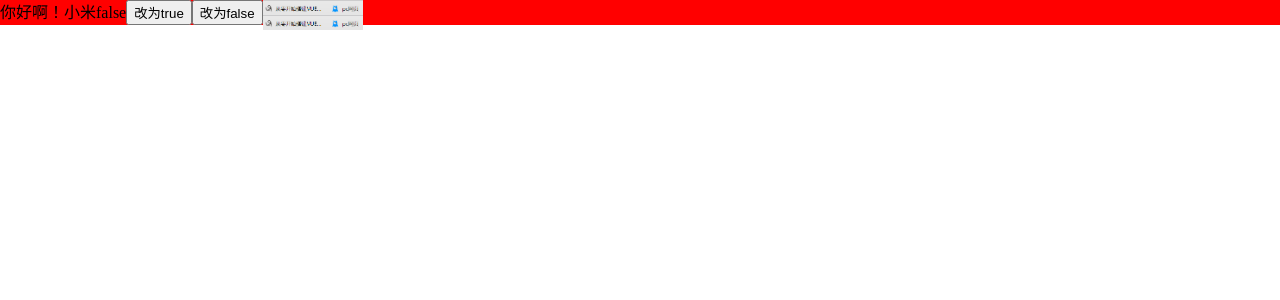
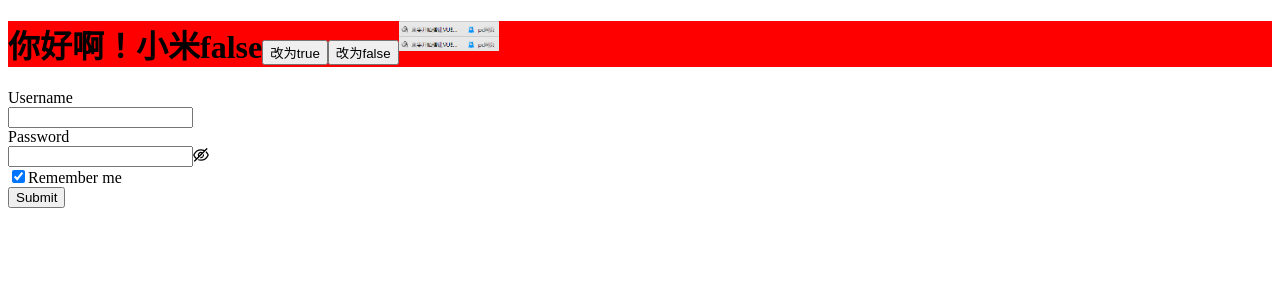
Before and after one commit to qiweile/react-app, a React (Create React App) app: page /login in a window 1280 px wide. Shown: the top 300 px of the page. Built offline with nearby package versions, Linux system fonts and the light colour scheme.

Commit message:
引入antdui，实现登录数据收集

```diff
--- a/package.json
+++ b/package.json
@@ -6,8 +6,10 @@
     "@testing-library/jest-dom": "^5.11.4",
     "@testing-library/react": "^11.1.0",
     "@testing-library/user-event": "^12.1.10",
+    "antd": "^4.11.1",
     "axios": "^0.21.1",
     "immutable": "^4.0.0-rc.12",
+    "rc-form-hooks": "^0.0.1-beta.18",
     "react": "^17.0.1",
     "react-dom": "^17.0.1",
     "react-redux": "^7.2.2",
--- a/src/App.js
+++ b/src/App.js
@@ -5,14 +5,16 @@
 import Header from './common/header'
 import Home from './pages/home'
 import Detail from './pages/detail'
+import Login from './pages/login'
 function App() {
     return (
         <Provider store={store}>
             <Globalstyle />
             <Header />
             <BrowserRouter>
-                <Route path="/" exact component={Home}></Route>
-                <Route path="/detail" exact component={Detail}></Route>
+                <Route path="/" exact component={Home}>去首页</Route>
+                <Route path="/detail" exact component={Detail}>去详情页</Route>
+                <Route path="/login" exact component={Login}></Route>
             </BrowserRouter>
         </Provider>
     );
--- a/src/pages/login/index.js
+++ b/src/pages/login/index.js
@@ -0,0 +1,75 @@
+import { Form, Input, Button, Checkbox } from 'antd';
+import { connect } from 'react-redux'
+const layout = {
+    labelCol: {
+        span: 8,
+    },
+    wrapperCol: {
+        span: 16,
+    },
+};
+const tailLayout = {
+    wrapperCol: {
+        offset: 8,
+        span: 16,
+    },
+};
+
+const Login = props => {
+    const onFinish = (values) => {
+        console.log('Success:', values);
+        const action = {
+            type: 'change_login',
+            login: values
+        }
+        props.changeLogin(action)
+    };
+
+    const onFinishFailed = (errorInfo) => {
+        console.log('Failed:', errorInfo);
+    };
+
+    return (
+        <Form
+            {...layout}
+            name="basic"
+            initialValues={{ remember: true, }}
+            onFinish={onFinish}
+            onFinishFailed={onFinishFailed}
+        >
+            <Form.Item label="Username" name="username"
+                rules={[ { required: true, message: 'Please input your username!', }, ]}
+            >
+                <Input />
+            </Form.Item>
+
+            <Form.Item label="Password" name="password"
+                rules={[ { required: true, message: 'Please input your password!', }, ]}
+            >
+                <Input.Password />
+            </Form.Item>
+
+            <Form.Item {...tailLayout} name="remember" valuePropName="checked">
+                <Checkbox>Remember me</Checkbox>
+            </Form.Item>
+
+            <Form.Item {...tailLayout}>
+                <Button type="primary" htmlType="submit">
+                    Submit
+        </Button>
+            </Form.Item>
+        </Form>
+    );
+};
+const mapStateToProps = (state) => {
+    return {
+        // 使用了immutable 管理 state 数据就要用 get() 方法拿数据
+        isLogin: state.login.get('login'),
+    }
+}
+const mapDispathToProps = (dispatch) => ({
+    changeLogin(action) {
+        dispatch(action)
+    }
+})
+export default connect(mapStateToProps, mapDispathToProps)(Login)
--- a/src/pages/login/store/reducer.js
+++ b/src/pages/login/store/reducer.js
@@ -0,0 +1,13 @@
+import { fromJS } from 'immutable'
+const defaultState = fromJS({
+    login: {}
+})
+
+export default (state = defaultState, action) => {
+    switch (action.type) {
+        case 'change_login':
+            return state.set('login', fromJS(action.login))
+        default:
+            return state
+    }
+}
--- a/src/store/reducer.js
+++ b/src/store/reducer.js
@@ -1,8 +1,10 @@
 import { combineReducers } from 'redux' // 将多个小的reducer组装成一个大的 reducer
 import headerReducer from '../common/header/store/reducer'
 import homeReducer from '../../src/pages/home/store/reducer'
+import loginReducer from '../../src/pages/login/store/reducer'
 
 export default combineReducers({
     header: headerReducer,
-    home: homeReducer
+    home: homeReducer,
+    login: loginReducer
 })
--- a/src/style.js
+++ b/src/style.js
@@ -2,47 +2,47 @@
 // createGlobalStyle 作用是css格式化
 // reset.css：为了让页面在所有浏览器上的padding、margin表现形式完全一样；百度搜索reset.css
 export const Globalstyle = createGlobalStyle`
-    html, body, div, span, applet, object, iframe,
-    h1, h2, h3, h4, h5, h6, p, blockquote, pre,
-    a, abbr, acronym, address, big, cite, code,
-    del, dfn, em, img, ins, kbd, q, s, samp,
-    small, strike, strong, sub, sup, tt, var,
-    b, u, i, center,
-    dl, dt, dd, ol, ul, li,
-    fieldset, form, label, legend,
-    table, caption, tbody, tfoot, thead, tr, th, td,
-    article, aside, canvas, details, embed,
-    figure, figcaption, footer, header, hgroup,
-    menu, nav, output, ruby, section, summary,
-    time, mark, audio, video {
-        margin: 0;
-        padding: 0;
-        border: 0;
-        font-size: 100%;
-        font: inherit;
-        vertical-align: baseline;
-    }
-    /* HTML5 display-role reset for older browsers */
-    article, aside, details, figcaption, figure,
-    footer, header, hgroup, menu, nav, section {
-        display: block;
-    }
-    body {
-        line-height: 1;
-    }
-    ol, ul {
-        list-style: none;
-    }
-    blockquote, q {
-        quotes: none;
-    }
-    blockquote:before, blockquote:after,
-    q:before, q:after {
-        content: '';
-        content: none;
-    }
-    table {
-        border-collapse: collapse;
-        border-spacing: 0;
-    }
+    // html, body, div, span, applet, object, iframe,
+    // h1, h2, h3, h4, h5, h6, p, blockquote, pre,
+    // a, abbr, acronym, address, big, cite, code,
+    // del, dfn, em, img, ins, kbd, q, s, samp,
+    // small, strike, strong, sub, sup, tt, var,
+    // b, u, i, center,
+    // dl, dt, dd, ol, ul, li,
+    // fieldset, form, label, legend,
+    // table, caption, tbody, tfoot, thead, tr, th, td,
+    // article, aside, canvas, details, embed,
+    // figure, figcaption, footer, header, hgroup,
+    // menu, nav, output, ruby, section, summary,
+    // time, mark, audio, video {
+    //     margin: 0;
+    //     padding: 0;
+    //     border: 0;
+    //     font-size: 100%;
+    //     font: inherit;
+    //     vertical-align: baseline;
+    // }
+    // /* HTML5 display-role reset for older browsers */
+    // article, aside, details, figcaption, figure,
+    // footer, header, hgroup, menu, nav, section {
+    //     display: block;
+    // }
+    // body {
+    //     line-height: 1;
+    // }
+    // ol, ul {
+    //     list-style: none;
+    // }
+    // blockquote, q {
+    //     quotes: none;
+    // }
+    // blockquote:before, blockquote:after,
+    // q:before, q:after {
+    //     content: '';
+    //     content: none;
+    // }
+    // table {
+    //     border-collapse: collapse;
+    //     border-spacing: 0;
+    // }
 `
```
Also changed, not shown: src/pages/login/actionCreators.js (deleted), src/pages/login/store/actionCreators.js (added), src/pages/login/store/constants.js (added), src/pages/login/style.js (added), 2 other files (tests, documents, lock files or other folders).
